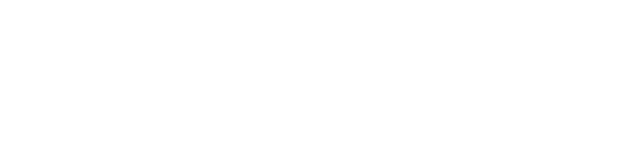
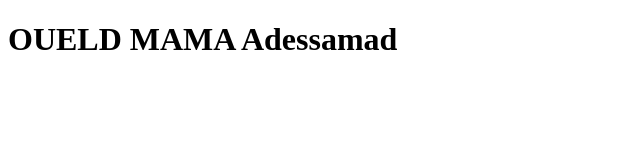
Before and after one commit to AmalChihab/DevOps_GitFlow, a plain HTML site: page index.html in a window 1280 px wide. Shown: the whole page, without its empty margins (0-640 px from the left). Drawn offline with Linux system fonts and the light colour scheme.

Commit message:
feat: add name

```diff
--- a/index.html
+++ b/index.html
@@ -7,6 +7,6 @@
     <title>DevOps Test</title>
 </head>
 <body>
-
+    <h1>OUELD MAMA Adessamad</h1>
 </body>
 </html>
```
